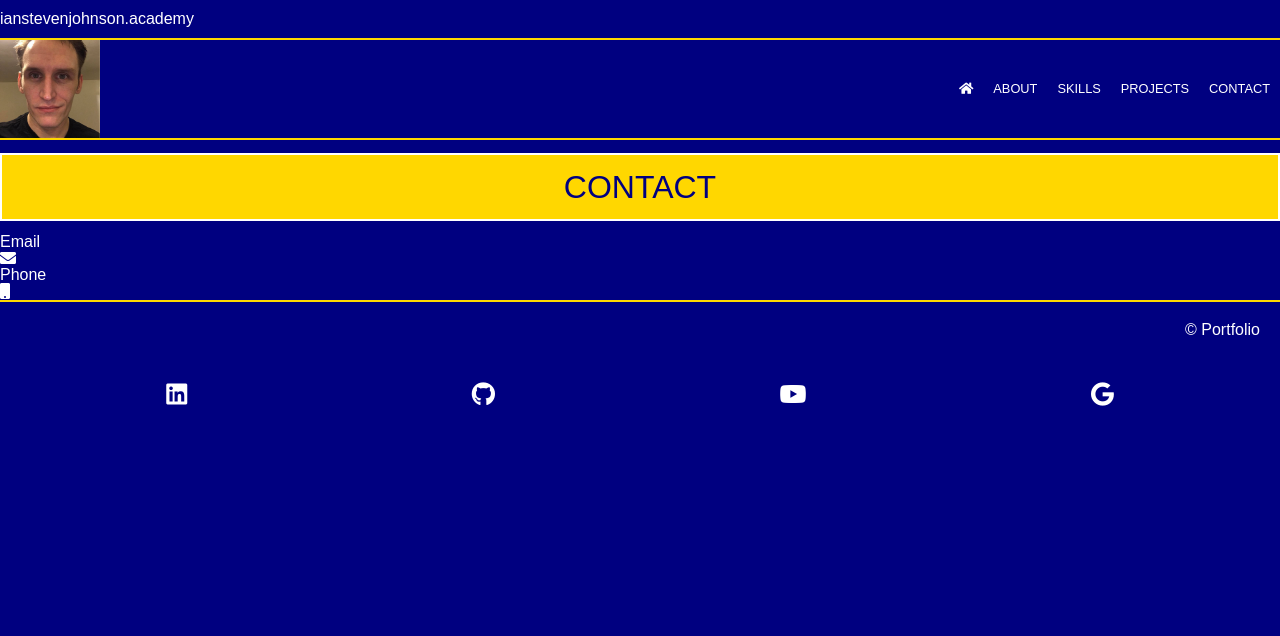
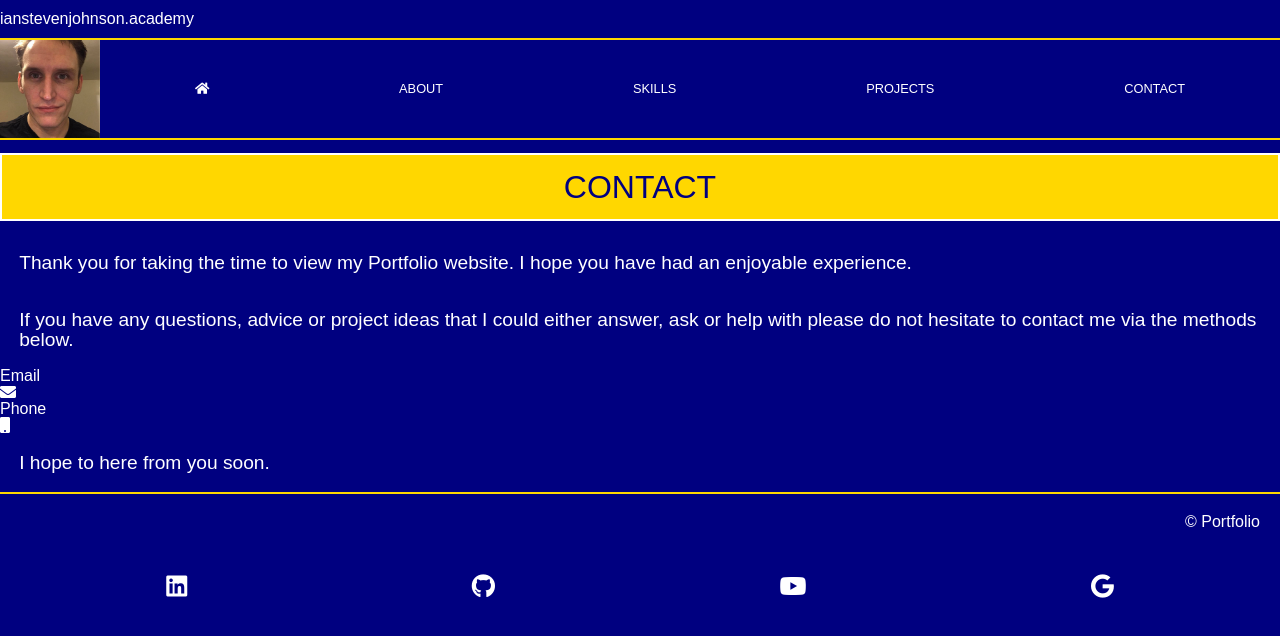
Before and after one commit to ianstevenjohnson9/portfolio, a plain HTML site: page contact.html in a window 1280 px wide. Drawn offline with Linux system fonts and the light colour scheme.

Commit message:
some syntax changes and added some content to content.html
also the usual style.css update and experimenting difference layout for screen sizes

```diff
--- a/contact.html
+++ b/contact.html
@@ -20,14 +20,26 @@
             <a href="projects.html">PROJECTS</a>
             <a href="contact.html">CONTACT</a>
         </nav>
+        <main>
             <section id="contact">
                 <h2>CONTACT</h2>
+                <p>Thank you for taking the time to view my Portfolio website. I hope you have had an
+                    enjoyable experience.
+                </p>
+                <p>If you have any questions, advice or project ideas that I could either answer, ask or help with
+                please do not hesitate to contact me via the methods below.
+                </p>
+                <div class="email">
                     <h3>Email</h3>
                     <i class="fas fa-envelope"></i>
+                </div>
+                <div class="mobile">
                     <h3>Phone</h3>
                     <i class="fas fa-mobile"></i>
-
+                </div>
+                <p>I hope to here from you soon.</p>
             </section>
+        </main>
     </body>
     <footer>
         <div class="cpRight">
--- a/style.css
+++ b/style.css
@@ -11,7 +11,7 @@ body{
     grid-template-rows: 40px 100px auto 60px;
     grid-template-areas:    "hd hd"
                             "img nav"
-                            "section section"
+                            "main main"
                             "footer footer";
 }
 header {
@@ -28,7 +28,7 @@ header {
 }
 nav {
     display: flex;
-    justify-content: flex-end;
+    justify-content: space-around;
     align-items: center;
     border-bottom: 2px solid gold;
     grid-area: nav;
@@ -38,15 +38,14 @@ nav a {
     text-decoration: none;
     font-size: 0.8rem;
     color: white;
-    padding: 10px;
 }
 nav a:hover,
 nav a:active {
     background-color: gold;
     color: navy;
 }
-section {
-    grid-area: section;
+main {
+    grid-area: main;
 }
 footer {
     border-top: 2px solid gold;
```
Also changed, not shown: about.html (+2 -3 lines), index.html (+7 -7 lines), projects.html (+4 -3 lines), skills.html (+2 -3 lines). Lines whose indentation alone changed are shown as unchanged.
